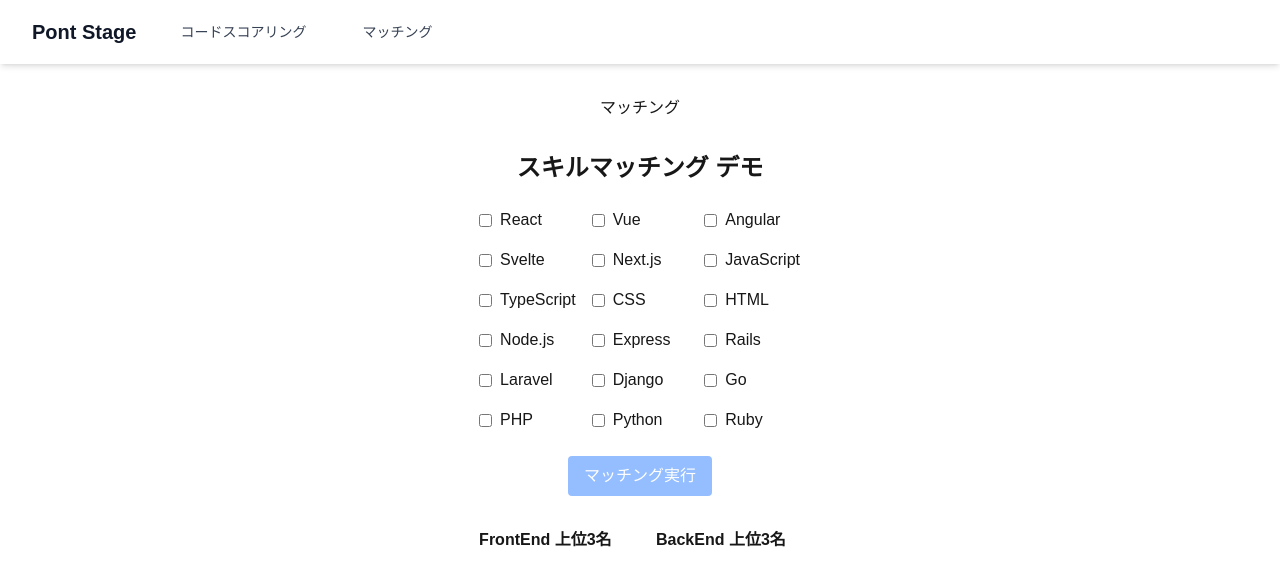
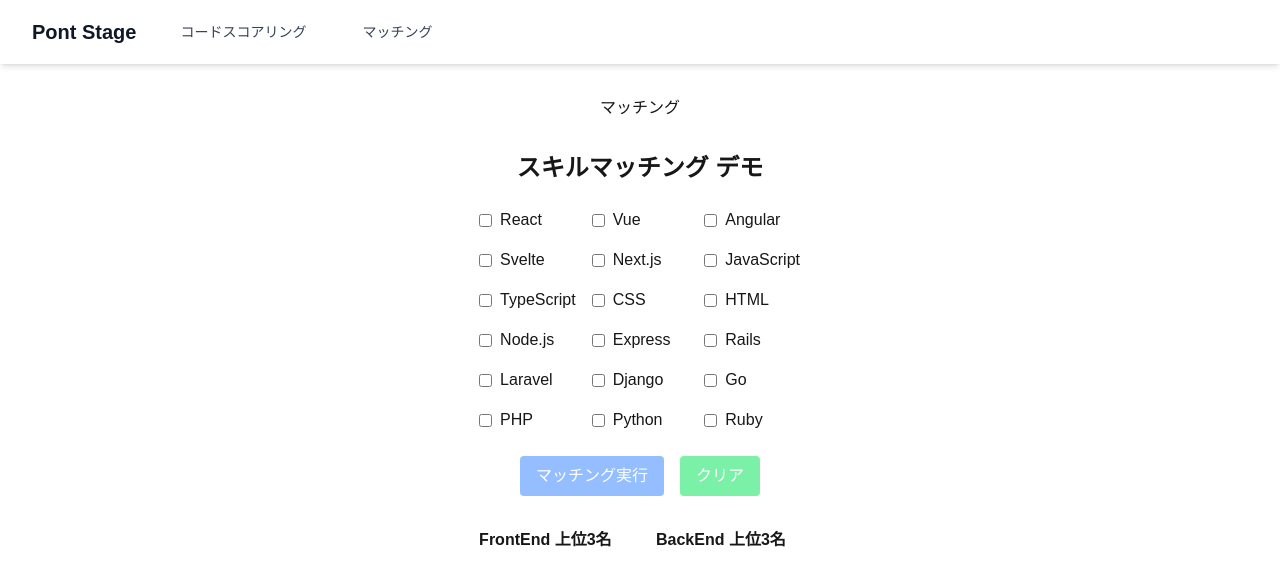
Before and after one commit to tktm8/howtv2025, a Next.js app: page /matching in a window 1280 px wide. Shown: the top 586 px of the page. Built offline with nearby package versions, Linux system fonts and the light colour scheme.

Commit message:
feat: buttons

```diff
--- a/src/app/matching/matchpage.tsx
+++ b/src/app/matching/matchpage.tsx
@@ -1,4 +1,3 @@
-// matchpage.tsx
 'use client';
 
 import React, { useState } from "react";
@@ -84,6 +83,11 @@ export default function SkillMatcher() {
     setTopBackend(findTop3Matches(dummyUser, backendUsers));
   };
 
+  // クリアボタンの処理：チェック状態をリセット
+  const handleClear = () => {
+    setSelectedSkills([]);
+  };
+
   // 候補者のスキルを表示（ユーザー選択スキルはハイライト）
   const renderSkills = (userSkills: string[]) => {
     return userSkills.map((skill, idx) => (
@@ -119,13 +123,22 @@ export default function SkillMatcher() {
         ))}
       </div>
 
+      {/* マッチング実行とクリアボタンを横並びに配置 */}
+      <div className="flex gap-4 mb-8">
         <button
           onClick={handleMatch}
           disabled={selectedSkills.length === 0}
-        className="bg-blue-500 text-white py-2 px-4 rounded disabled:opacity-50 mb-8"
+          className="bg-blue-500 text-white py-2 px-4 rounded disabled:opacity-50"
         >
           マッチング実行
         </button>
+        <button
+          onClick={handleClear}
+          className="bg-green-300 text-white py-2 px-4 rounded"
+        >
+          クリア
+        </button>
+      </div>
 
       {/* 横並びのコンテナ */}
       <div className="flex gap-8 w-full max-w-4xl">
@@ -139,6 +152,12 @@ export default function SkillMatcher() {
               </p>
               <p>スキル: {renderSkills(match.user.skills)}</p>
               <p>類似度: {(match.similarity * 100).toFixed(1)}%</p>
+              <button
+                className="bg-blue-500 text-white py-1 px-2 rounded mt-2"
+                onClick={() => {}}
+              >
+                気になる
+              </button>
             </div>
           ))}
           {topFrontend.length > 0 && (
@@ -158,6 +177,12 @@ export default function SkillMatcher() {
               </p>
               <p>スキル: {renderSkills(match.user.skills)}</p>
               <p>類似度: {(match.similarity * 100).toFixed(1)}%</p>
+              <button
+                className="bg-blue-500 text-white py-1 px-2 rounded mt-2"
+                onClick={() => {}}
+              >
+                気になる
+              </button>
             </div>
           ))}
           {topBackend.length > 0 && (
```
Lines whose indentation alone changed are shown as unchanged.
